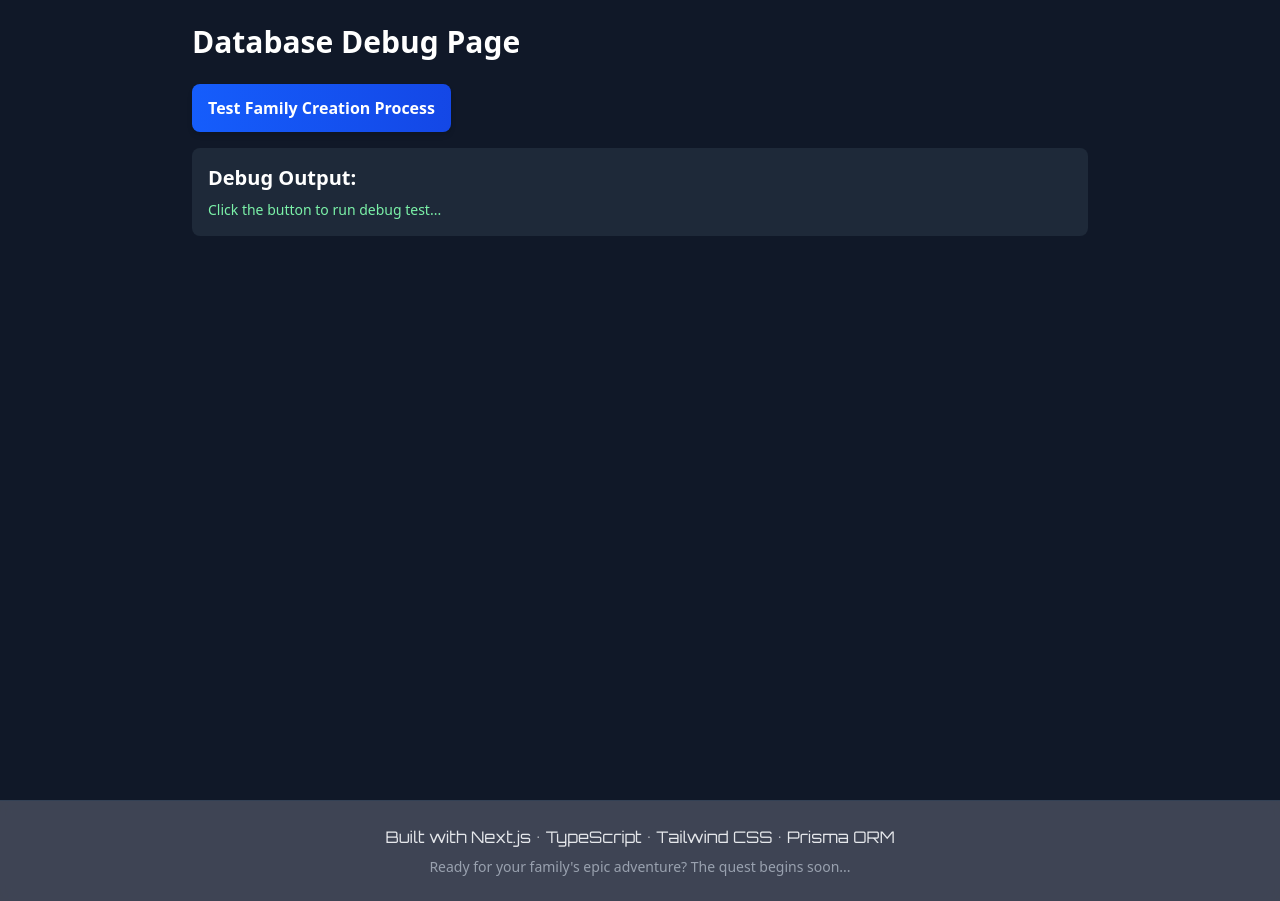
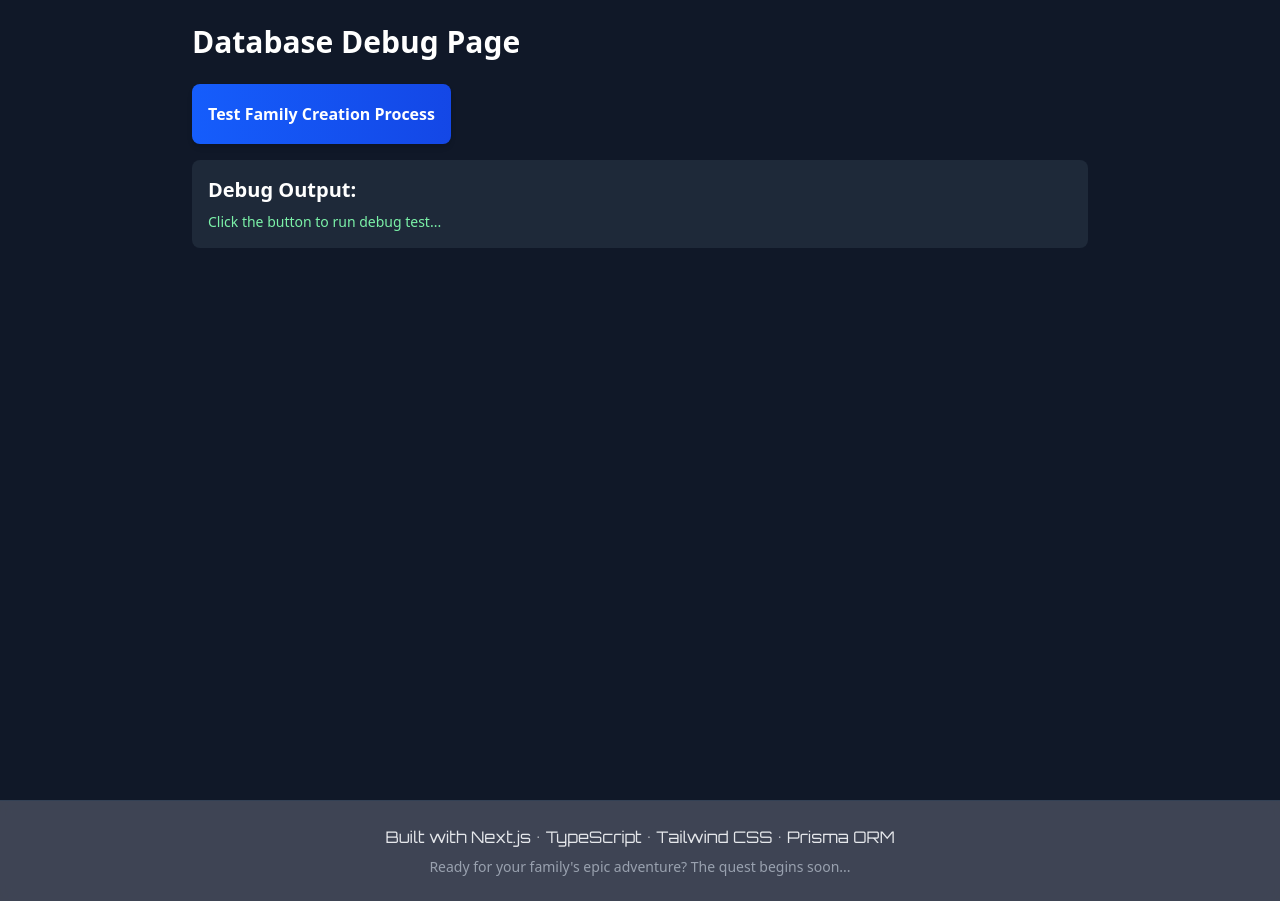
Before and after one commit to bcl1713/ChoreQuest, a Next.js app: page /debug in a window 1280 px wide. Built offline with nearby package versions, Linux system fonts and the light colour scheme; no server answers.

Commit message:
Adjust button placeholders to prevent layout shift

```diff
--- a/app/globals.css
+++ b/app/globals.css
@@ -130,9 +130,9 @@
   box-shadow: 0 0 20px rgba(34, 197, 94, 0.3);
 }
 
-/* Mobile touch targets - minimum 44px for accessibility */
+/* Mobile touch targets - maintain width while allowing shorter height when needed */
 .touch-target {
-  @apply min-w-[44px] min-h-[44px];
+  @apply min-w-[44px] min-h-[16px];
 }
 
 /* Fantasy Button Variants */
--- a/components/ui/Button.tsx
+++ b/components/ui/Button.tsx
@@ -48,10 +48,17 @@
 };
 
 const sizeClasses: Record<ButtonSize, string> = {
-  sm: 'px-3 py-2 text-sm min-h-[44px]',
-  md: 'px-4 py-2.5 text-base min-h-[48px]',
-  lg: 'px-6 py-3 text-lg min-h-[52px]',
+  sm: 'px-3 py-1 text-sm min-h-[16px]',
+  md: 'px-4 py-1.5 text-base min-h-[16px]',
+  lg: 'px-5 py-2 text-lg min-h-[16px]',
   icon: 'h-10 w-10 p-0',
+};
+
+const iconSizeClasses: Record<ButtonSize, string> = {
+  sm: 'h-2 w-2',
+  md: 'h-3 w-3',
+  lg: 'h-4 w-4',
+  icon: 'h-full w-full',
 };
 
 export const Button = forwardRef<HTMLButtonElement, ButtonProps>(function Button(
@@ -72,9 +79,13 @@
 ) {
   const isDisabled = disabled || isLoading;
   const isIconButton = size === 'icon';
-  const showStartSlot = Boolean(startIcon) || isLoading;
-  const showEndSlot = Boolean(endIcon);
-  const applyGap = !isIconButton && (showStartSlot || showEndSlot);
+  const hasStartVisual = Boolean(startIcon) || isLoading;
+  const hasEndVisual = Boolean(endIcon);
+  const shouldRenderStartSlot = !isIconButton || hasStartVisual;
+  const shouldRenderEndSlot = !isIconButton || hasEndVisual;
+  const usesGridLayout = !isIconButton;
+  const placeholderSizeClass = iconSizeClasses[size];
+  const spinnerSizeClass = isIconButton ? 'h-5 w-5' : iconSizeClasses[size];
 
   return (
     <button
@@ -83,29 +94,33 @@
       disabled={isDisabled}
       aria-busy={isLoading || undefined}
       className={cn(
-        'relative inline-flex items-center justify-center rounded-lg font-semibold transition-colors duration-200 disabled:opacity-60 disabled:cursor-not-allowed',
+        'relative rounded-lg font-semibold transition-colors duration-200 disabled:opacity-60 disabled:cursor-not-allowed',
+        usesGridLayout
+          ? 'inline-grid grid-cols-[auto,1fr,auto] items-center gap-x-2'
+          : 'inline-flex items-center justify-center',
         baseFocus,
         variantClasses[variant],
         sizeClasses[size],
-        applyGap ? 'gap-2' : 'gap-0',
         fullWidth && 'w-full',
         isLoading && 'cursor-wait',
         className
       )}
       {...props}
     >
-      {showStartSlot && (
+      {shouldRenderStartSlot && (
         <span
           className={cn(
-            'flex items-center justify-center transition-[width] duration-150',
-            isIconButton ? 'absolute inset-0' : '',
-            isLoading ? 'w-5' : 'w-4'
+            'pointer-events-none flex items-center justify-center transition-opacity duration-150',
+            isIconButton
+              ? 'absolute inset-0'
+              : cn(placeholderSizeClass, 'justify-self-start'),
+            hasStartVisual ? 'opacity-100' : 'opacity-0'
           )}
-          aria-hidden={!isLoading && !startIcon}
+          aria-hidden={!hasStartVisual}
         >
           {isLoading ? (
             <svg
-              className="h-5 w-5 animate-spin text-current"
+              className={cn(spinnerSizeClass, 'animate-spin text-current')}
               xmlns="http://www.w3.org/2000/svg"
               fill="none"
               viewBox="0 0 24 24"
@@ -133,15 +148,24 @@
       <span
         className={cn(
           'inline-flex items-center justify-center',
-          isIconButton && !showEndSlot && 'h-full w-full'
+          usesGridLayout && 'justify-self-center text-center',
+          isIconButton && !hasEndVisual && 'h-full w-full'
         )}
       >
         {children}
       </span>
 
-      {showEndSlot && (
-        <span className="flex items-center justify-center">
-          {endIcon}
+      {shouldRenderEndSlot && (
+        <span
+          className={cn(
+            'pointer-events-none flex items-center justify-center transition-opacity duration-150',
+            usesGridLayout ? cn(placeholderSizeClass, 'justify-self-end') : '',
+            hasEndVisual ? 'opacity-100' : 'opacity-0',
+            isIconButton && !hasEndVisual && 'hidden'
+          )}
+          aria-hidden={!hasEndVisual}
+        >
+          {hasEndVisual ? endIcon : null}
         </span>
       )}
     </button>
```
